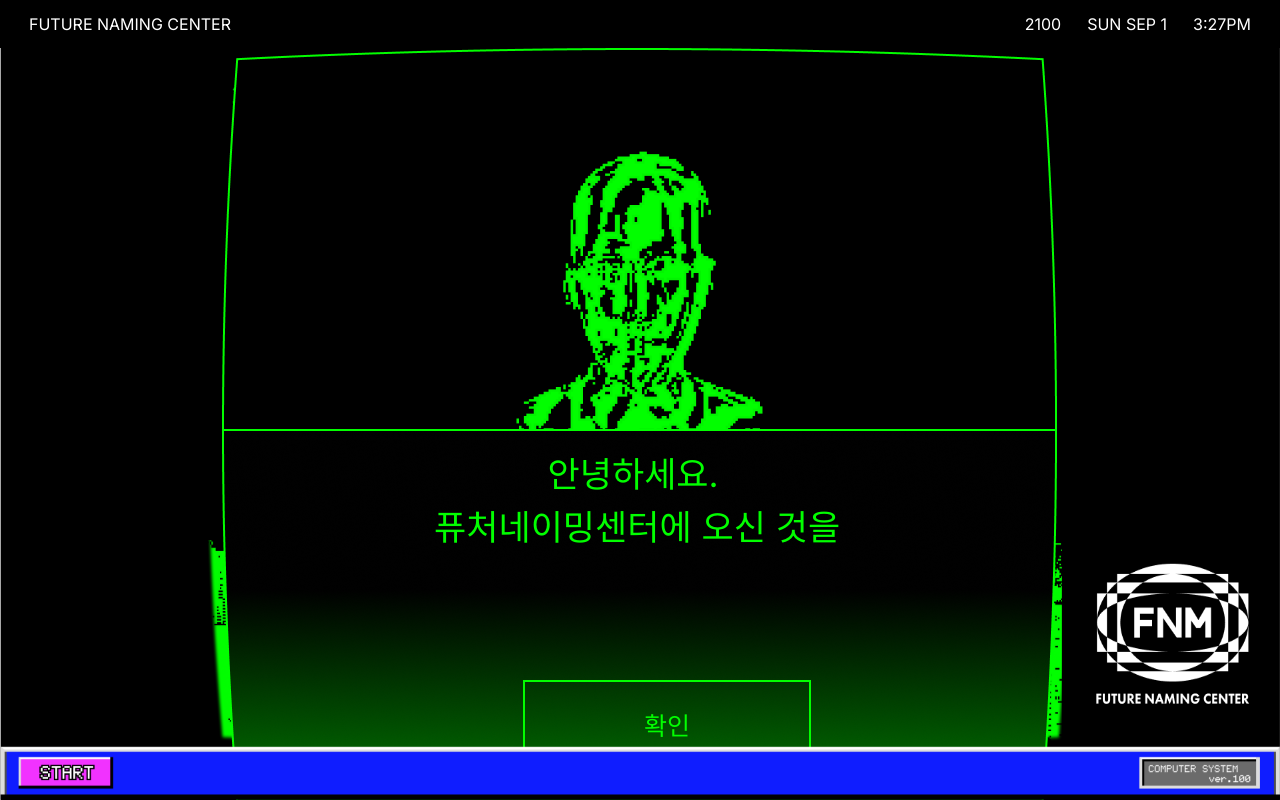
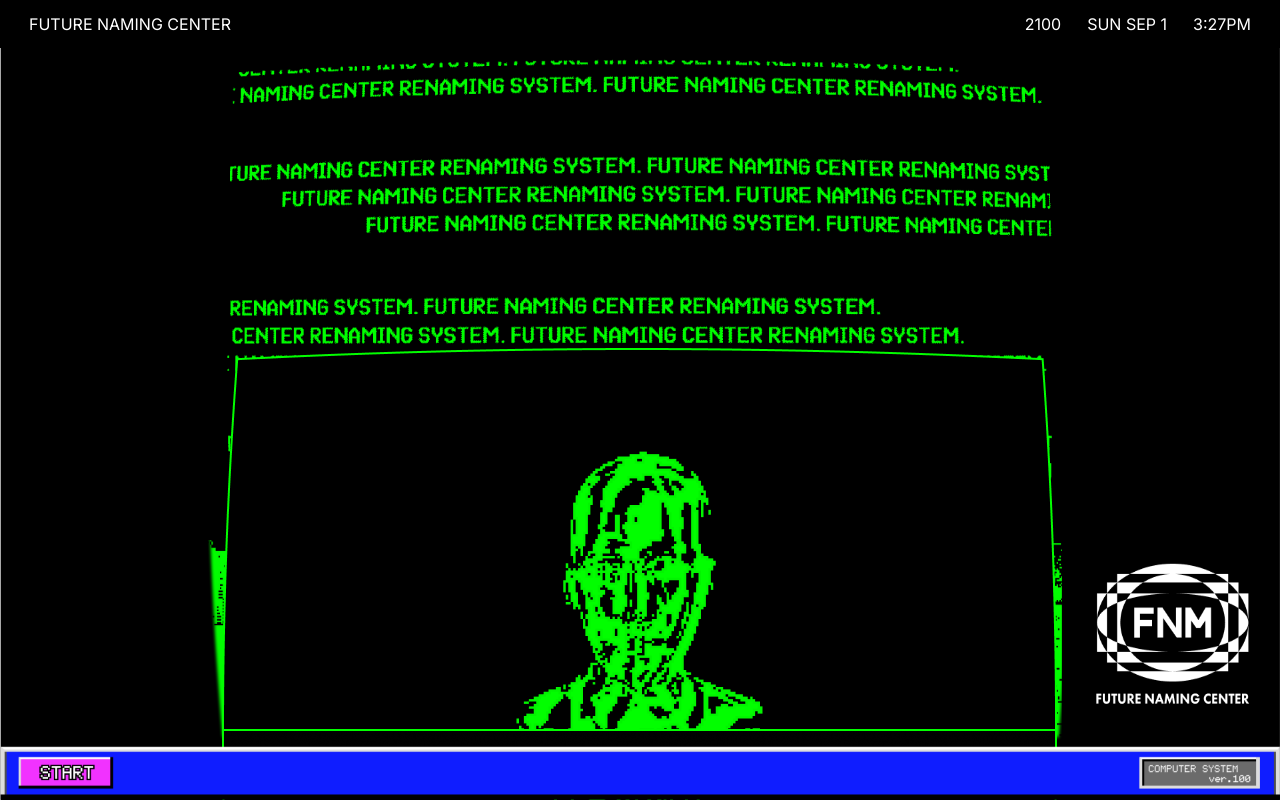
Before and after one commit to eunbeann/future-name-project, a Next.js app: page /person in a window 1280 px wide. Shown: the top 800 px of the page. Built offline with nearby package versions, Linux system fonts and the light colour scheme.

Commit message:
fix: fixing size

```diff
--- a/src/app/person/layout.tsx
+++ b/src/app/person/layout.tsx
@@ -7,7 +7,6 @@ export default function layout({ children }: { children: React.ReactNode }) {
   return (
     <ClientRecoilRoot>
       <div>
-        {/* <Header /> */}
         <Image
           src={personBackground}
           className="object-fill -z-10"
@@ -15,7 +14,7 @@ export default function layout({ children }: { children: React.ReactNode }) {
           fill
           priority={true}
         />
-        <div className="relative z-10">
+        <div className="relative z-10 w-full h-full top-[300px]">
           <div className=" flex justify-center items-center text-white">
             <div className="relative">
               <Image
@@ -27,7 +26,6 @@ export default function layout({ children }: { children: React.ReactNode }) {
             </div>
           </div>
         </div>
-        {/* <TaskBar /> */}
       </div>
     </ClientRecoilRoot>
   );
--- a/src/app/person/steps/First.tsx
+++ b/src/app/person/steps/First.tsx
@@ -1,12 +1,10 @@
 "use client";
 
 import TypingText from "@/app/common/TypingText";
-import { useRouter } from "next/navigation";
 import { useState } from "react";
 import NextButton from "../components/NextButton";
 
 export default function First() {
-  const router = useRouter();
   const [isComplete, setIsComplete] = useState(false);
   const handleComplete = () => {
     setIsComplete(true);
@@ -14,7 +12,7 @@ export default function First() {
 
   return (
     <div>
-      <p className="absolute left-9 top-[400px] text-[#02FE00] text-[35px] text-center w-[760px]">
+      <p className="absolute left-9 top-[420px] text-[#02FE00] text-[35px] text-center w-[760px]">
         <TypingText
           onComplete={handleComplete}
           speed={100}
```
